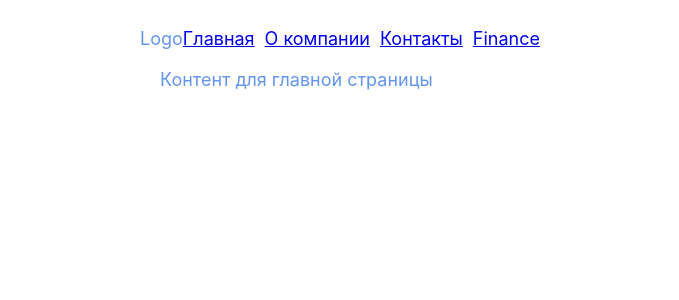
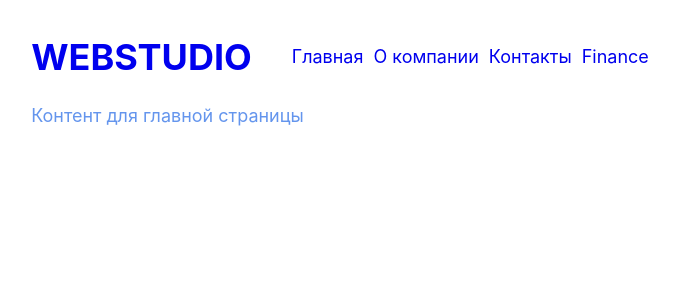
Before and after one commit to pizarrosch/nextjs-sf, a Next.js app: page / in a window 1280 px wide. Shown: the top 300 px of the page, without its empty margins (300-979 px from the left). Built offline with nearby package versions, Linux system fonts and the light colour scheme.

Commit message:
Style nav items

```diff
--- a/src/app/globals.css
+++ b/src/app/globals.css
@@ -14,3 +14,8 @@ body {
 #__next {
   min-height: 100vh;
 }
+
+.disabled {
+  pointer-events: none;
+  user-select: none;
+}
--- a/src/components/Navigation.module.scss
+++ b/src/components/Navigation.module.scss
@@ -1,4 +1,14 @@
 .root {
   display: flex;
+  align-items: center;
+  justify-content: space-between;
   gap: 10px;
+
+    li {
+      list-style: none;
+
+      a {
+        text-decoration: none;
+      }
+    }
 }
--- a/src/components/Navigation.tsx
+++ b/src/components/Navigation.tsx
@@ -1,22 +1,41 @@
+'use client'
+
 import Link from 'next/link';
 import s from './Navigation.module.scss';
+import {usePathname} from 'next/navigation';
+import '../app/globals.css';
+import cx from 'clsx';
 
 export default function Navigation() {
 
+    const pathname = usePathname();
+
     return (
         <div className={s.root}>
+            <nav>
+                <ul className={s.root}>
+                    <li className={cx({disabled: pathname === '/'})}>
                         <Link href="/">
                             Главная
                         </Link>
-            <Link href="/dashboard/about">
+                    </li>
+                    <li>
+                        <Link href="/about">
                             О компании
                         </Link>
+                    </li>
+                    <li>
                         <Link href="/contacts">
                             Контакты
                         </Link>
+                    </li>
+                    <li>
                         <Link href="/financials">
                             Finance
                         </Link>
+                    </li>
+                </ul>
+            </nav>
         </div>
     );
 }
--- a/src/components/layout.module.scss
+++ b/src/components/layout.module.scss
@@ -11,7 +11,7 @@
   display: flex;
   align-items: center;
   justify-content: space-between;
-  padding-top: 0 20px;
+  padding: 0 20px;
 }
 
 .main {
@@ -19,6 +19,25 @@
   flex: 1;
 }
 
+.logo {
+  font-size: 36px;
+  font-weight: 700;
+  color: red;
+  transition: opacity 400ms;
+  user-select: none;
+
+    a {
+      text-decoration: none;
+    }
+      a:visited {
+        color: red;
+      }
+}
+
+.logo:hover {
+  opacity: 0.3;
+}
+
 .footer {
   border-top: 1px solid red;
   padding: 10px 20px;
--- a/src/components/layout.tsx
+++ b/src/components/layout.tsx
@@ -1,10 +1,20 @@
+'use client'
+
 import { PropsWithChildren } from "react";
+import Link from 'next/link';
 import Head from "next/head";
 import Navigation from "@/components/Navigation";
 import s from './layout.module.scss';
 import '../app/globals.css';
+import {useRouter} from "next/router";
+import cx from 'clsx';
+import '../app/globals.css';
+import {usePathname} from "next/navigation";
 
 export default function Layout({ children }: PropsWithChildren) {
+
+    const pathname = usePathname();
+
   return (
       <>
         <Head>
@@ -16,7 +26,14 @@ export default function Layout({ children }: PropsWithChildren) {
 
         <div className={s.container}>
           <header className={s.header}>
-            <div>Logo</div>
+                  <div className={cx (
+                      s.logo,
+                      {disabled: pathname === "/"}
+                  )}>
+                      <Link href={'/'}>
+                        WEBSTUDIO
+                      </Link>
+                  </div>
             <Navigation />
           </header>
           <main className={s.main}>{children}</main>
```
Also changed, not shown: package.json (+11 -0 lines), src/pages/404.tsx (renamed from src/app/dashboard/404.tsx), src/pages/about.tsx (renamed from src/app/dashboard/about.tsx), src/pages/contacts.tsx (renamed from src/app/dashboard/contacts.tsx), src/pages/financials.tsx (renamed from src/app/dashboard/financials.tsx), 1 other file (tests, documents, lock files or other folders). Lines whose indentation alone changed are shown as unchanged.
